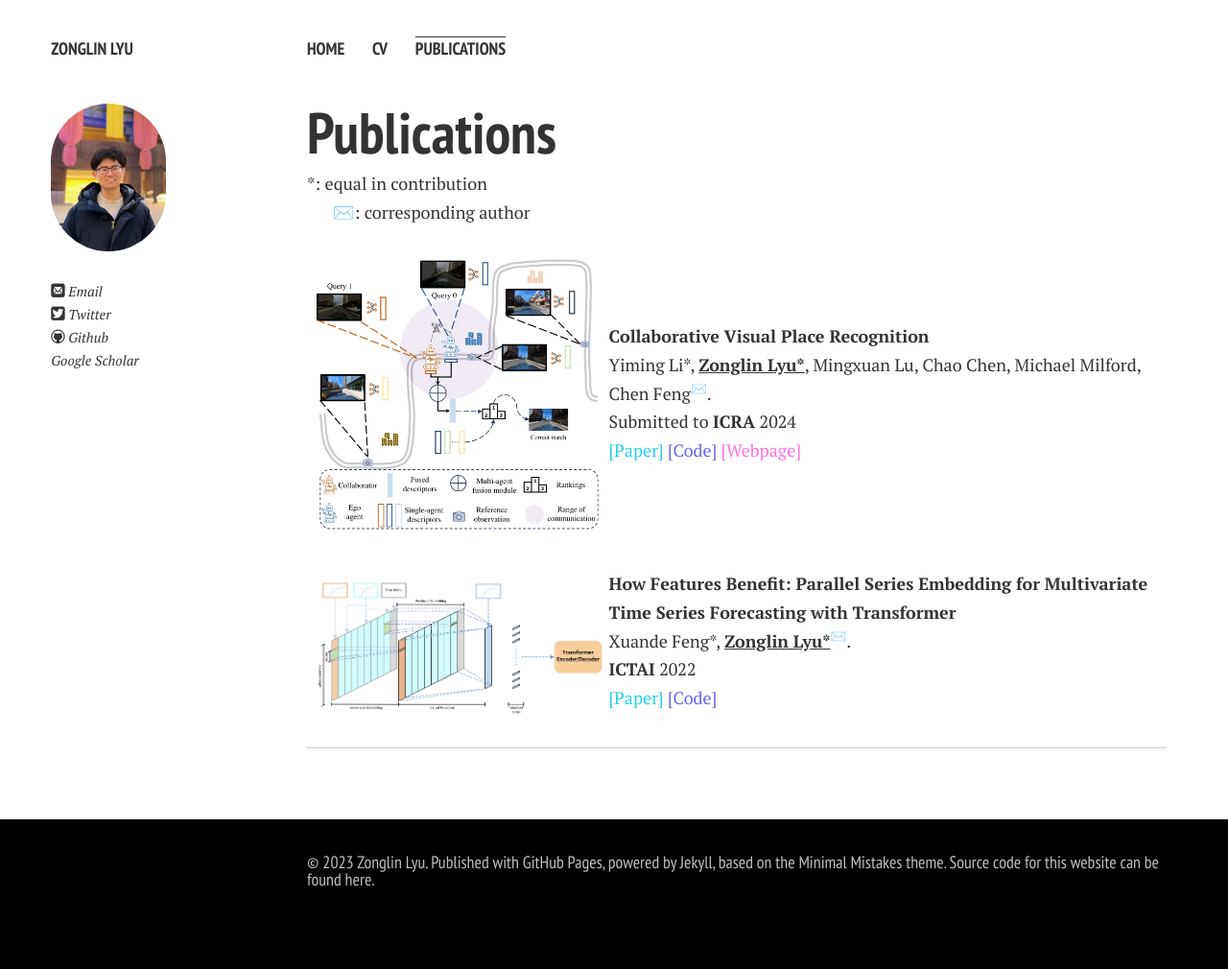
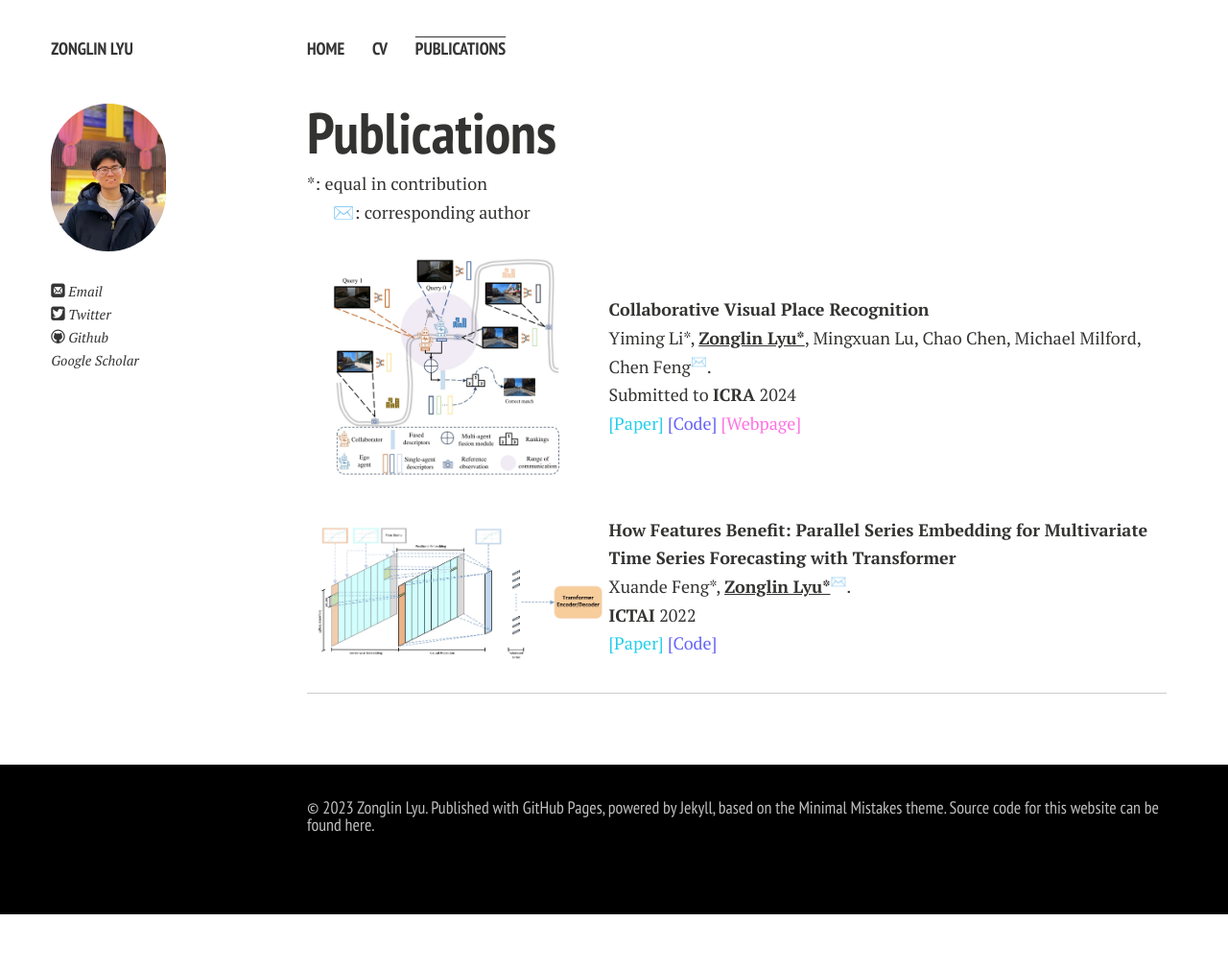
Before and after one commit to ZonglinL/ZonglinL.github.io, a Jekyll site: the page built from publications.md, in a window 1280 px wide. Shown: the whole page at 96% size. Built offline with Jekyll 4.4.1, drawn with Linux system fonts in a browser that asks for light colours; nearby versions of some CDN libraries; comment, search, counter and statistics services are not loaded; a style sheet for code colours, icons or effects is not loaded; after the commit the page ends 953 px from its top, so only the background shows below that.

Commit message:
Update publications.md

```diff
--- a/publications.md
+++ b/publications.md
@@ -36,7 +36,7 @@ title: Publications
   <tbody>
     <tr>
       <td style="margin:5px;padding:5px;width:35%;max-width:90%" align="center" class="image-wrapper">
-        <img style="margin:1px;padding-right:20px;width:100%;max-width:100%" src="https://zonglinl.github.io/images/CoVPR.jpg" alt="dise">
+        <img style="margin:1px;padding-right:20px;width:80%;max-width:100%" src="https://zonglinl.github.io/images/CoVPR.jpg" alt="dise">
       </td>
       <td width="75%" valign="center" class="text-wrapper">
           <papertitle>
```
